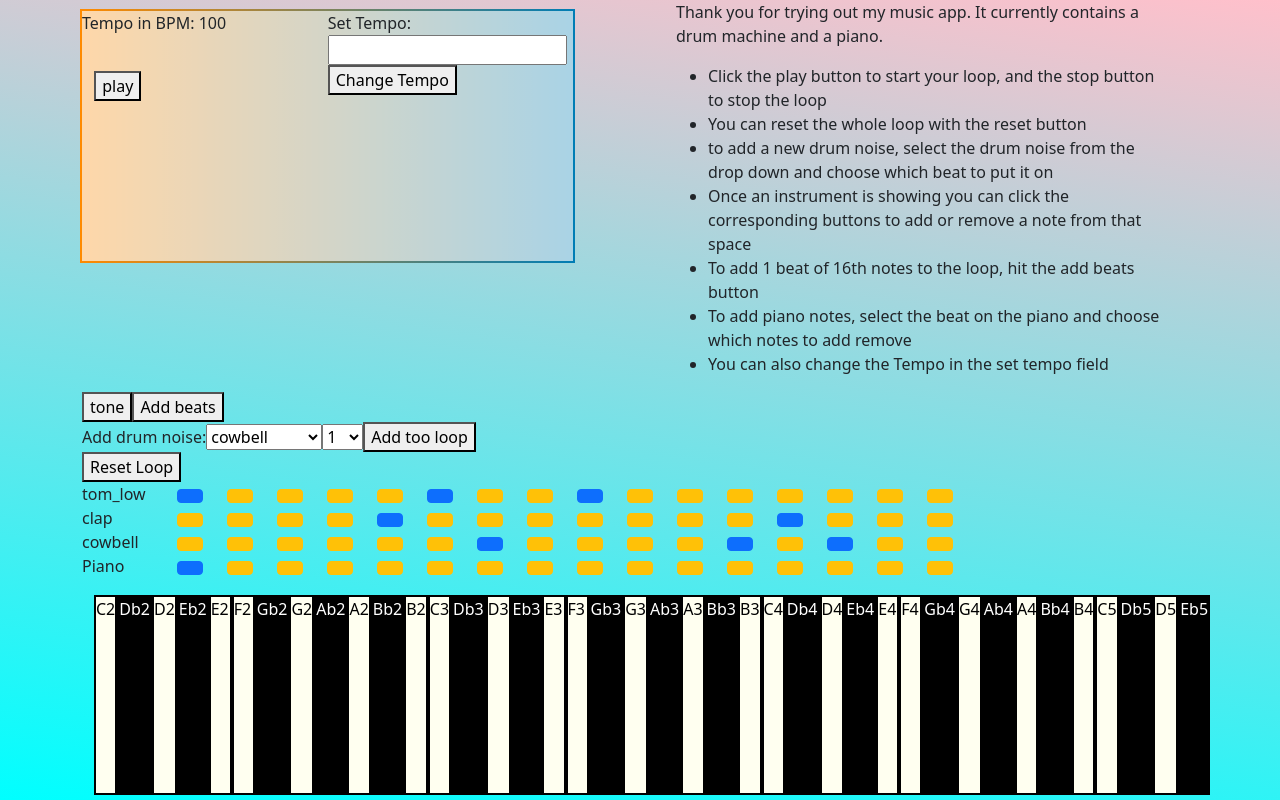
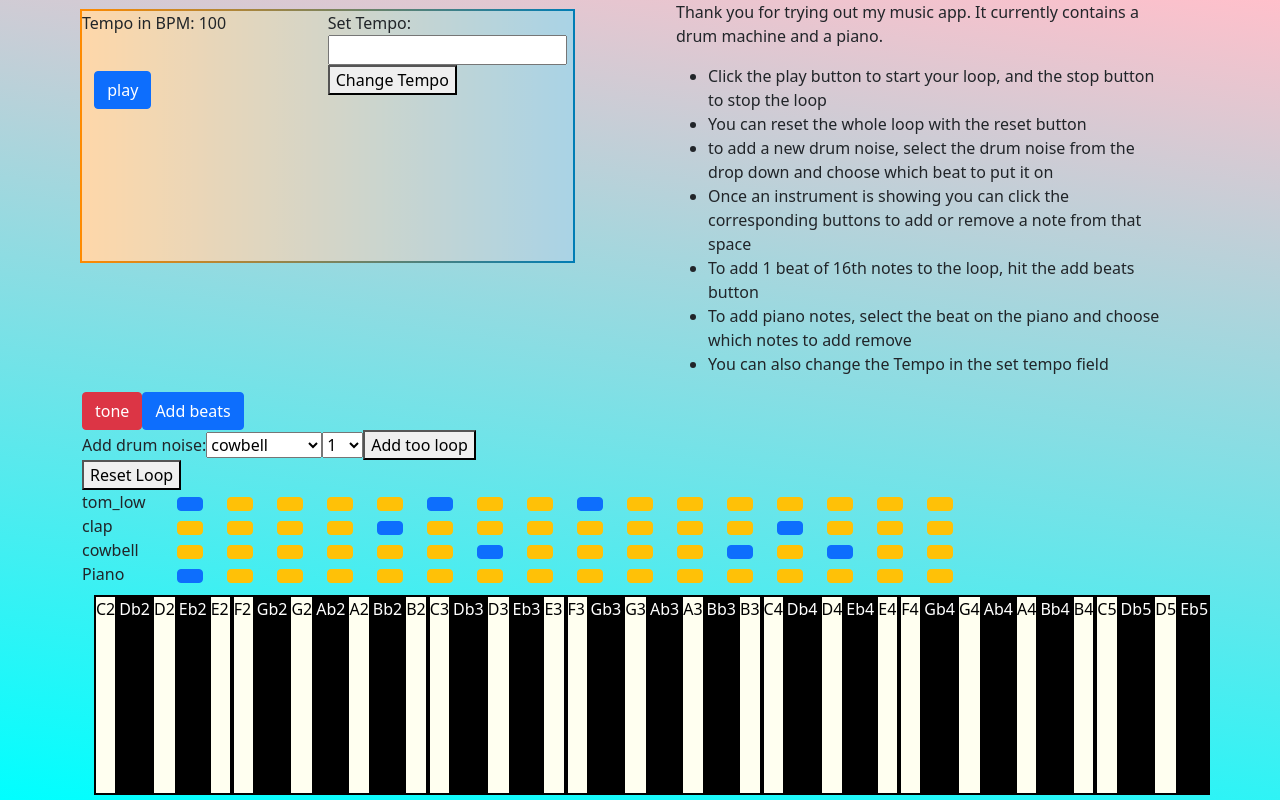
Before and after one commit to professional-pigeon/react-music-app, a React (Create React App) app: page / in a window 1280 px wide. Built offline with nearby package versions, Linux system fonts and the light colour scheme; no server answers.

Commit message:
change the button formatting to bootstrap buttons

```diff
--- a/src/components/App.css
+++ b/src/components/App.css
@@ -16,8 +16,8 @@ body {
 
 .LeftMostCol {
   text-align: left;
-  width: ;
 }
+
 .together {
   margin: 0;
 }
--- a/src/components/Player.js
+++ b/src/components/Player.js
@@ -1,5 +1,6 @@
 import React from 'react'
 import PropTypes from "prop-types"
+import { Button } from "react-bootstrap"
 
 function Player(props) {
 
@@ -9,7 +10,7 @@ function Player(props) {
     props.setNewTempo(newTempo);
   }
 
-  let displayButton = (props.intervalID[0] !== undefined ? <button id="stop-icon" onClick={() => props.stop(props.intervalID)}>Stop music</button> : <button id="play-icon" onClick={() => props.play(props.playInstrument, props.playPiano, props.useTempo)}>play</button> )
+  let displayButton = (props.intervalID[0] !== undefined ? <Button id="stop-icon" onClick={() => props.stop(props.intervalID)}>Stop music</Button> : <Button id="play-icon" onClick={() => props.play(props.playInstrument, props.playPiano, props.useTempo)}>play</Button> )
 
   return (
     <div id="player">
--- a/src/components/SoundControl.js
+++ b/src/components/SoundControl.js
@@ -7,10 +7,9 @@ import InstrumentForm from './InstrumentForm'
 import SetPlayInterval from './SetPlayInterval'
 import NoteVisual from './NoteVisual'
 import playOscillator from './Oscilator'
-import noteCreator from './sound_logic/NoteCreator'
 import PianoVisual from './PianoVisual'
 import Instructions from './Instructions'
-import { Container, Button, Col, Row } from 'react-bootstrap'
+import { Button, Col, Row } from 'react-bootstrap'
 
 let soundObjects = SoundLibrary()
 let drumMachine = soundObjects.drumMachine
@@ -158,8 +157,8 @@ class SoundControl extends React.Component {
         <Instructions/>
         </Col>
         </Row>
-      <button onClick={() => playOscillator(note)}>tone</button>
-      <button onClick={() => this.addBeat()}>Add beats</button>
+      <Button variant="danger" onClick={() => playOscillator(note)}>tone</Button>
+      <Button variant="primary" onClick={() => this.addBeat()}>Add beats</Button>
       <InstrumentForm
         handleChange={this.handleChange}
         playInstrument={playInstrument}
```
